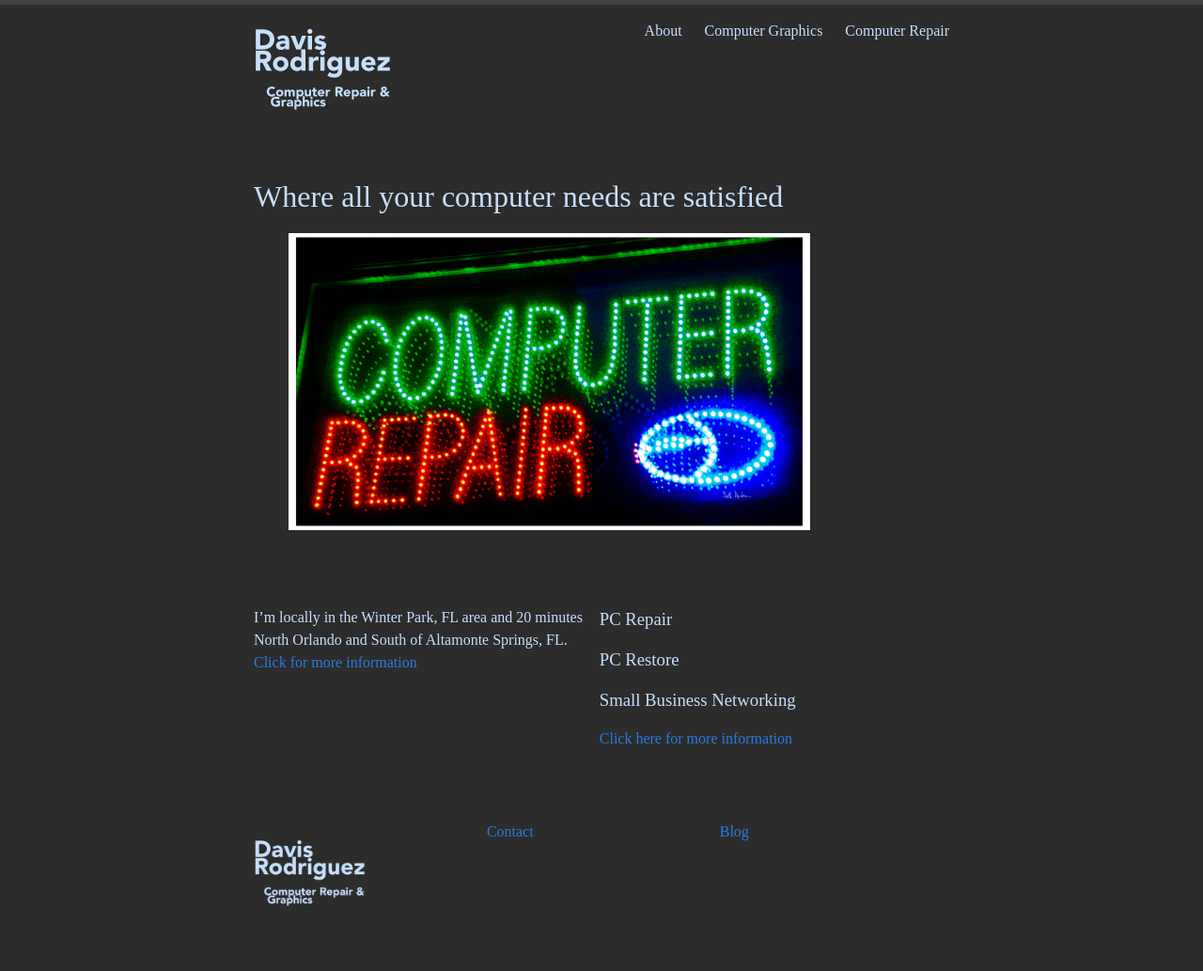
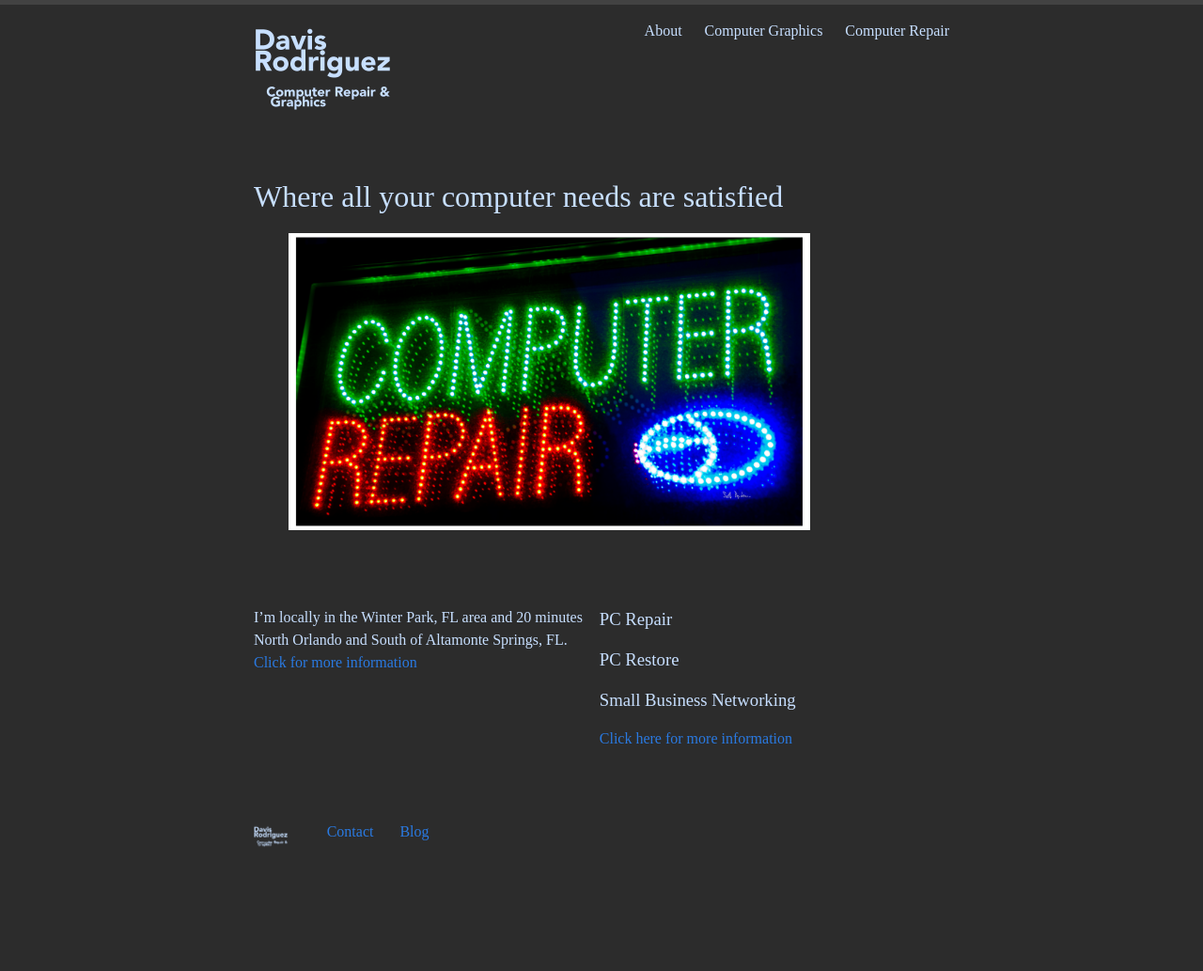
Before and after one commit to al1271/ClientProject, a Jekyll site: the page built from index.html, in a window 1280 px wide. Shown: the whole page at 94% size. Built offline with Jekyll 4.4.1, drawn with Linux system fonts in a browser that asks for light colours; after the commit the page ends 947 px from its top, so only the background shows below that.

Commit message:
dada
asdas

```diff
--- a/_sass/_layout.scss
+++ b/_sass/_layout.scss
@@ -324,9 +324,9 @@
 .group:after { clear:both;}
 .group { zoom:1; /* For IE 6/7 */ }
 /*  GRID OF THREE  */
-.span_3_of_3 { width: 100%; }
-.span_2_of_3 { width: 66.5%; }
-.span_1_of_3 { width: 33%; }
+.span_3_of_3 { width: 10%; }
+.span_2_of_3 { width: 10%; }
+.span_1_of_3 { width: 10%; }
 
 
 /*  GO FULL WIDTH AT LESS THAN 480 PIXELS */
```
